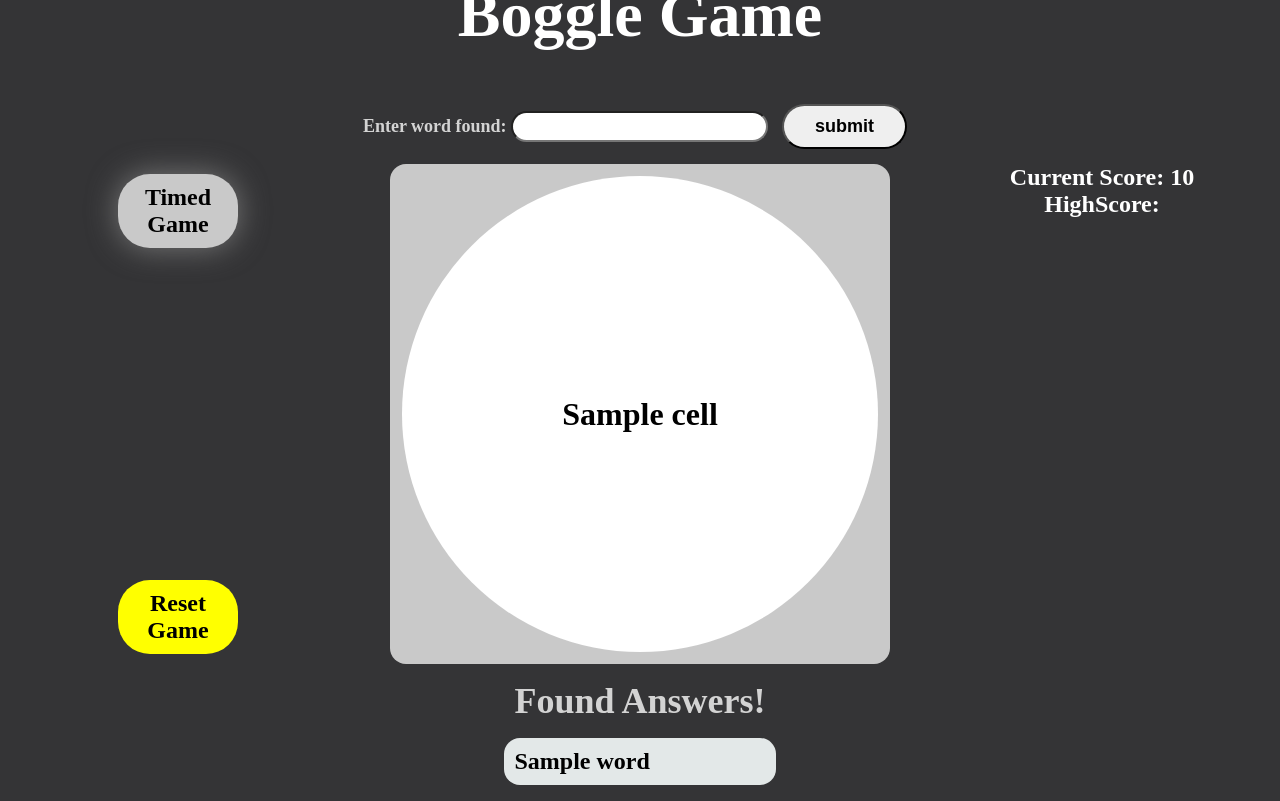
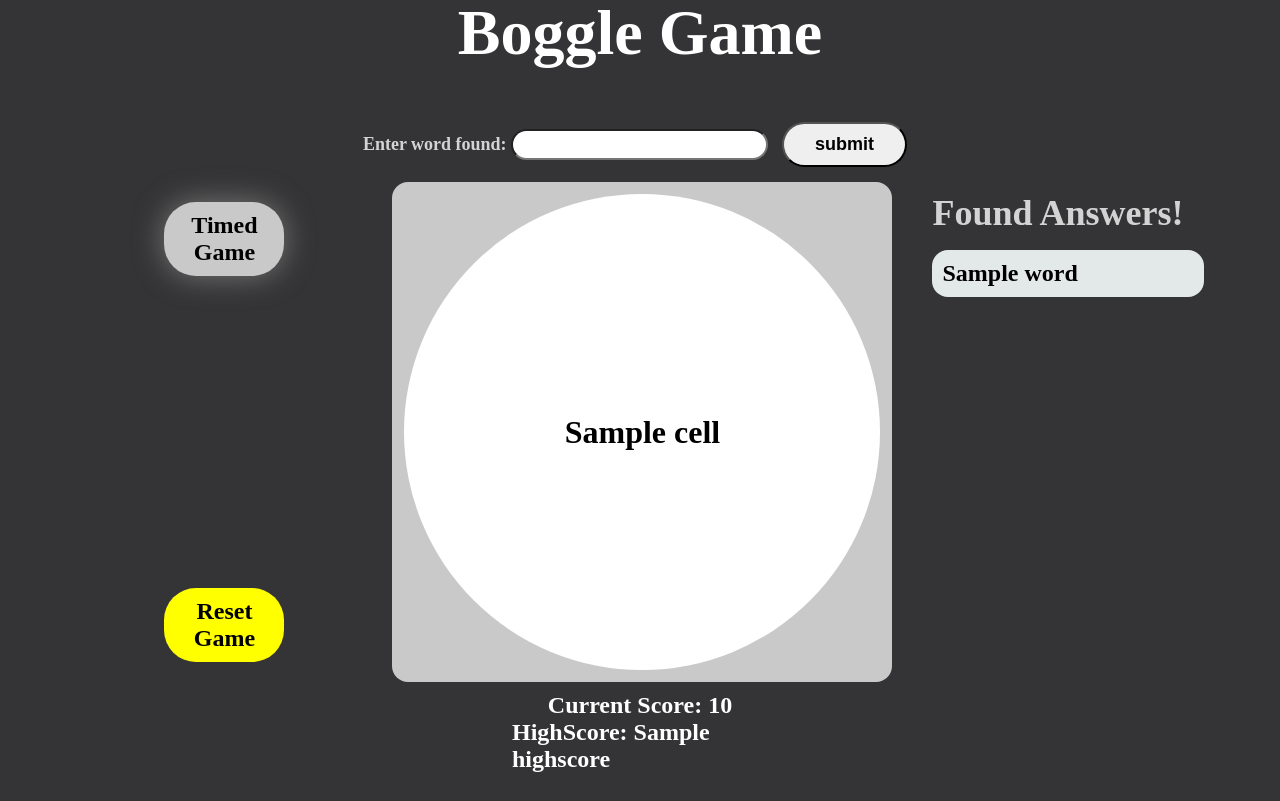
Before and after one commit to CKSK-jp/boggle-game, a Python web app: template templates/home.html in a window 1280 px wide. After the commit the page ends 772 px from the top, so only its background shows below. Run offline with Jinja, Linux system fonts and the light colour scheme; the template is opened without the code that fills it: most values are stand-ins (such as "Sample title", 1, 10 or a date in 2020).

Commit message:
css, highscores, and timer functionality completed

```diff
--- a/static/app.js
+++ b/static/app.js
@@ -1,7 +1,8 @@
 const $guess = $('input[name="guess"]');
 const $wordList = $('#found-words-list');
 const $feedbackDiv = $('.feedback');
-const $scorebox = $('#user-score');
+const $currentScore = $('#user-score');
+const $highscore = $('#user-highscore')
 const $timerBtn = $('.timer-btn');
 const $timerBox = $('#timer').parent();
 let countdownInterval;
@@ -69,8 +70,9 @@ function stopTimer() {
 }
 
 function gameOver() {
-  $('#user-input :input').prop('disabled', true);
+  $('input').prop('disabled', true);
   $timerBtn.addClass('disabled');
+  $('#submit-btn').addClass('disabled');
   $('.feedback').text('GAME OVER, press reset to try again');
 }
 
@@ -86,7 +88,7 @@ async function submitGuess() {
       console.log(response);
       updateFoundWords(response.data.foundWords)
       updateMessage(response.data.feedback)
-      updateScore(response.data.score)
+      updateScore(response.data.score, response.data.highscore)
     }
   } catch (error) {
     console.log(error);
@@ -105,6 +107,13 @@ function updateMessage(msg) {
   $feedbackDiv.text(msg);
 }
 
-function updateScore(score) {
-  $scorebox.text() + score;
+function updateScore(score, highscore) {
+  if (highscore === score) {
+    console.log('new highscore!');
+    $currentScore.text(score);
+    $highscore.text(score);
+  } else {
+    console.log('adding score');
+    $currentScore.text(score)
+  }
 }
--- a/static/styles.css
+++ b/static/styles.css
@@ -35,44 +35,6 @@ input {
 label {
   color: lightgrey;
   font-size: large;
-  font-weight: bold;
-}
-
-#main-section {
-  display: flex;
-  justify-content: space-around;
-  width: 100%;
-}
-
-#game-container {
-  display: flex;
-  justify-content: center;
-
-  height: 500px;
-  width: 500px;
-}
-
-#settings-container {
-  display: flex;
-  flex-direction: column;
-  align-items: center;
-  justify-content: space-between;
-  width: 20vw;
-}
-
-#timer-settings {
-  display: flex;
-  flex-direction: column;
-  align-items: center;
-}
-
-#score-container {
-  display: flex;
-  flex-direction: column;
-  align-items: center;
-  width: 20vw;
-  color: white;
-  font-size: x-large;
   font-weight: bold;
 }
 
@@ -137,13 +99,6 @@ button {
   box-shadow: inset 3px 3px 10px yellow, inset -3px -3px 10px yellow
 }
 
-#answer-section {
-  display: flex;
-  flex-direction: column;
-  align-items: center;
-  margin-top: 1rem;
-  width: auto;
-}
 
 ul {
   background-color: rgb(227, 232, 232);
@@ -181,8 +136,52 @@ li {
   color: white
 }
 
-.timer-btn.disabled {
+.disabled {
   opacity: 0.5;
   pointer-events: none;
   cursor: not-allowed !important;
 }
+
+#main-section {
+  display: flex;
+  justify-content: center;
+  width: 100%;
+}
+
+#game-container {
+  display: flex;
+  justify-content: center;
+  margin-left: 30px;
+  margin-right: 30px;
+  height: 500px;
+  width: 500px;
+}
+
+#settings-container {
+  display: flex;
+  flex-direction: column;
+  align-items: center;
+  justify-content: space-between;
+  width: 20vw;
+  margin: 10px;
+}
+
+#score-section {
+  display: flex;
+  flex-direction: column;
+  align-items: center;
+  width: 20vw;
+  color: white;
+  font-size: x-large;
+  font-weight: bold;
+  margin: 10px;
+}
+
+#answers-container {
+  display: flex;
+  flex-direction: column;
+  align-items: start;
+  justify-content: start;
+  width: auto;
+  margin: 10px;
+}
--- a/templates/home.html
+++ b/templates/home.html
@@ -15,7 +15,7 @@
     <form method="POST" id="user-input" onsubmit="event.preventDefault(); submitGuess();">
       <label for="guess">Enter word found: </label>
       <input type="text" name="guess" required>
-      <button type="submit">submit</button>
+      <button id="submit-btn" type="submit">submit</button>
     </form>
 
     <div class="feedback">
@@ -44,24 +44,25 @@
         {% endfor %}
       </table>
     </div>
-
-    <div id="score-container">
-      <div id="user-score">Current Score: {{ current_score }}</div>
-      <div id="user-highscore">
-        HighScore:
+    <div id="answers-container">
+      <div>
+        <h3>Found Answers!</h3>
+        <ul id="found-words-list">
+          {% for word in found_words %}
+          <li>{{ word }}</li>
+          {% endfor %}
+        </ul>
       </div>
     </div>
   </section>
 
 
-  <section id="answer-section">
-    <h3>Found Answers!</h3>
+  <section id="score-section">
+    <div>Current Score: <span id="user-score">{{ current_score }}</span></div>
+    <div>
+      HighScore: <span id="user-highscore"> {{ highscore }}</span>
+    </div>
 
-    <ul id="found-words-list">
-      {% for word in found_words %}
-      <li>{{ word }}</li>
-      {% endfor %}
-    </ul>
   </section>
 
 
```
Also changed, not shown: app.py (+7 -5 lines).
